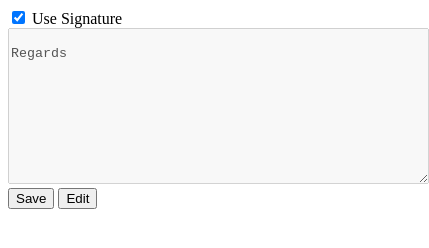
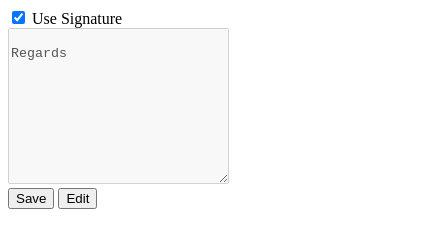
Before and after one commit to prvashisht/signature-sync, a browser extension: page popup.html in a window 400 px wide. Shown: the whole page, 429 px wide, since content can reach past the window. Drawn offline with Linux system fonts and the light colour scheme.

Commit message:
Fixed textarea layout for popup.html
- It was broken in Firefox, wrapped elements in div for better layout.
- Changed column width for textarea, and added max/min dimensions.

```diff
--- /dev/null
+++ b/popup.css
@@ -0,0 +1,6 @@
+.signatureText #signature {
+    min-width: 200px;
+    min-height: 100px;
+    max-width: 750px;
+    max-height: 500px;
+}
--- a/popup.html
+++ b/popup.html
@@ -2,14 +2,25 @@
 <html>
   <head>
     <title>Change LinkedIn message signature</title>
+    <link rel="stylesheet" href="popup.css">
   </head>
   <body>
     <div class="signatureText">
-      <input type="checkbox" id="enablesign" name="enablesign" />
-      <label for="enablesign">Use Signature</label>
-      <textarea name="signature" id="signature" cols="50" rows="10"></textarea>
-      <button name="save" id="saveSignature">Save</button>
-      <button name="edit" id="editSignature">Edit</button>
+      <div>
+        <input type="checkbox" id="enablesign" name="enablesign" />
+        <label for="enablesign">Use Signature</label>
+      </div>
+      <div>
+        <textarea
+          name="signature"
+          id="signature"
+          cols="25"
+          rows="10"></textarea>
+      </div>
+      <div>
+        <button name="save" id="saveSignature">Save</button>
+        <button name="edit" id="editSignature">Edit</button>
+      </div>
     </div>
     <script src="popup.js"></script>
   </body>
```
Also changed, not shown: manifest.json.
